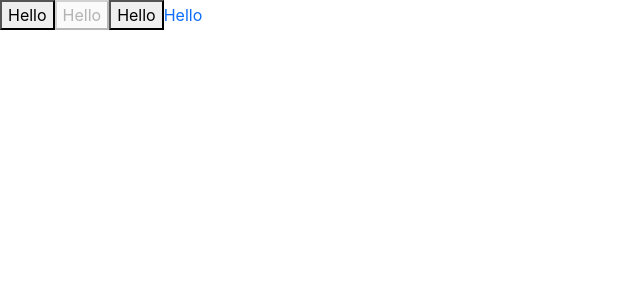
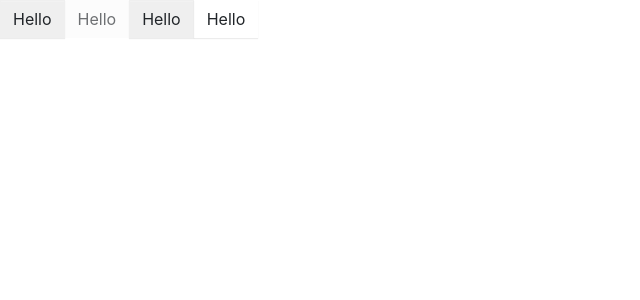
Before and after one commit to adekang/benas-react-ui, a React (Create React App) app: page / in a window 1280 px wide. Shown: the top 300 px of the page, without its empty margins (0-640 px from the left). Built offline with nearby package versions, Linux system fonts and the light colour scheme.

Commit message:
button 的基本样式

```diff
--- /dev/null
+++ b/src/components/Button/_style.scss
@@ -0,0 +1,27 @@
+.btn {
+  position: relative;
+  display: inline-block;
+  font-weight: $btn-font-weight;
+  line-height: $btn-line-height;
+  color: $body-color;
+  white-space: nowrap;
+  text-align: center;
+  vertical-align: middle;
+  background-image: none;
+  border: $btn-border-width solid transparent;
+  padding: $btn-padding-y $btn-padding-x;
+  font-size: $btn-font-size;
+  box-shadow: $btn-box-shadow;
+  cursor: pointer;
+  transition: $btn-transition;
+
+  &.disabled, &[disabled] {
+    cursor: not-allowed;
+    opacity: $btn-disabled-opacity;
+    box-shadow: none;
+
+    > * {
+      pointer-events: none;
+    }
+  }
+}
--- a/src/styles/index.scss
+++ b/src/styles/index.scss
@@ -11,8 +11,8 @@
 @import "animation";
 // button
 
-//@import "../components/Button/style";
-//
+@import "../components/Button/style";
+
 //// menu
 //
 //@import "../components/Menu/style";
```
